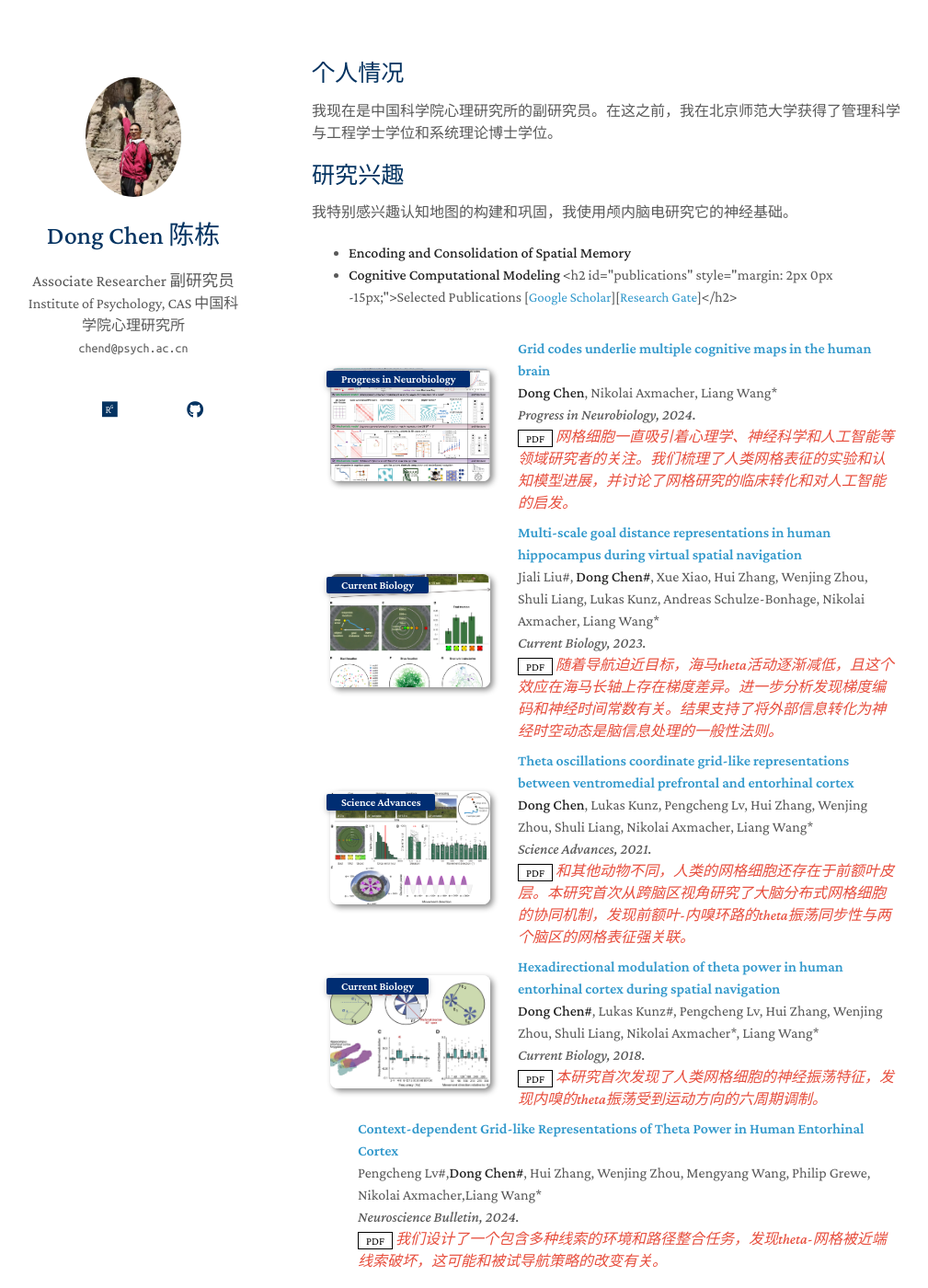
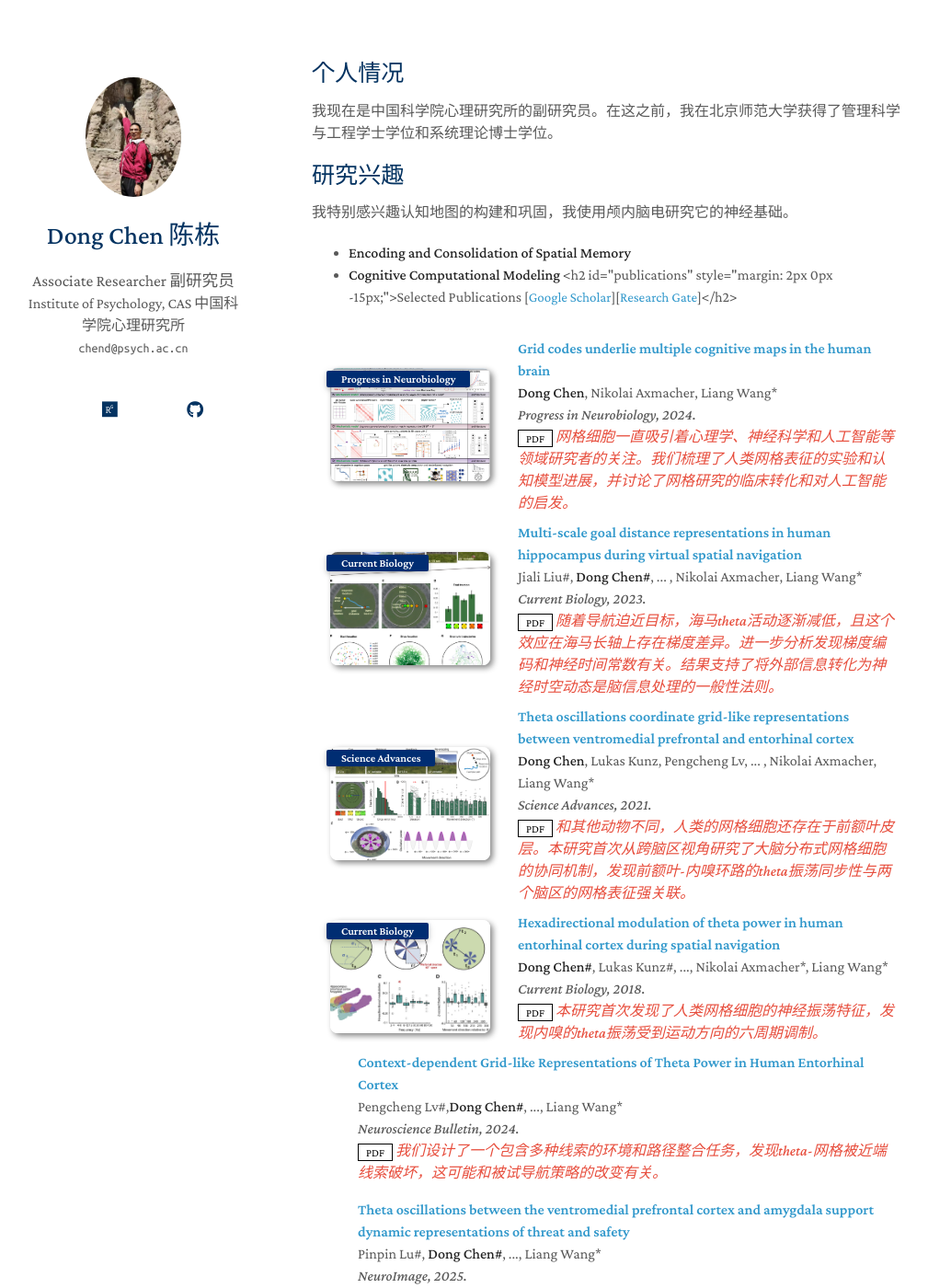
Before and after one commit to chendong567/chendong567.github.io, a Jekyll site: the page built from index.md, in a window 1280 px wide and 1400 px high. Shown: the whole window at 92% size, without its empty margins (131-1140 px from the left). Built offline with Jekyll 4.4.1, drawn with Linux system fonts in a browser that asks for light colours; a style sheet for code colours, icons or effects is not loaded; our own code applies the rules of GitHub Pages for plain Markdown files.

Commit message:
Update publications.yml

```diff
--- a/_data/publications.yml
+++ b/_data/publications.yml
@@ -7,28 +7,29 @@ main:
     image: ./assets/img/2024_ProgressinNeurobiology_GridCodesUnderlie_Chen.png
     notes: 网格细胞一直吸引着心理学、神经科学和人工智能等领域研究者的关注。我们梳理了人类网格表征的实验和认知模型进展，并讨论了网格研究的临床转化和对人工智能的启发。
   - title: Multi-scale goal distance representations in human hippocampus during virtual spatial navigation
-    authors: Jiali Liu#, <strong>Dong Chen#</strong>, Xue Xiao, Hui Zhang, Wenjing Zhou, Shuli Liang, Lukas Kunz, Andreas Schulze-Bonhage, Nikolai Axmacher, Liang Wang*
+    authors: Jiali Liu#, <strong>Dong Chen#</strong>, ... ,  Nikolai Axmacher, Liang Wang*
     conference_short: Current Biology
     conference: Current Biology, 2023.
     pdf: https://www.cell.com/current-biology/fulltext/S0960-9822(23)00481-5
     image: ./assets/img/2023_CurrentBiology_MultiscaleGoalDistance_Liu.jpg
     notes: 随着导航迫近目标，海马theta活动逐渐减低，且这个效应在海马长轴上存在梯度差异。进一步分析发现梯度编码和神经时间常数有关。结果支持了将外部信息转化为神经时空动态是脑信息处理的一般性法则。
   - title: Theta oscillations coordinate grid-like representations between ventromedial prefrontal and entorhinal cortex
-    authors: <strong>Dong Chen</strong>, Lukas Kunz, Pengcheng Lv, Hui Zhang, Wenjing Zhou, Shuli Liang, Nikolai Axmacher, Liang Wang*
+    authors: <strong>Dong Chen</strong>, Lukas Kunz, Pengcheng Lv, ... , Nikolai Axmacher, Liang Wang*
     conference_short: Science Advances
     conference: Science Advances, 2021.
     pdf: https://www.science.org/doi/full/10.1126/sciadv.abj0200
     image: ./assets/img/2021_ScienceAdvances_ThetaOscillationsCoordinate_Chen.jpg
     notes: 和其他动物不同，人类的网格细胞还存在于前额叶皮层。本研究首次从跨脑区视角研究了大脑分布式网格细胞的协同机制，发现前额叶-内嗅环路的theta振荡同步性与两个脑区的网格表征强关联。
   - title: Hexadirectional modulation of theta power in human entorhinal cortex during spatial navigation
-    authors: <strong>Dong Chen#</strong>, Lukas Kunz#, Pengcheng Lv, Hui Zhang, Wenjing Zhou, Shuli Liang, Nikolai Axmacher*, Liang Wang*
+    authors: <strong>Dong Chen#</strong>, Lukas Kunz#, ..., Nikolai Axmacher*, Liang Wang*
     conference_short: Current Biology
     conference: Current Biology, 2018.
     pdf: https://www.sciencedirect.com/science/article/pii/S0960982218311138
     image: ./assets/img/2018_cb.png
     notes: 本研究首次发现了人类网格细胞的神经振荡特征，发现内嗅的theta振荡受到运动方向的六周期调制。
+
   - title: Context‐dependent Grid‐like Representations of Theta Power in Human Entorhinal Cortex
-    authors: Pengcheng Lv#,<strong>Dong Chen#</strong>, Hui Zhang, Wenjing Zhou, Mengyang Wang, Philip Grewe, Nikolai Axmacher,Liang Wang*
+    authors: Pengcheng Lv#,<strong>Dong Chen#</strong>, ..., Liang Wang*
     conference_short: Neurosci. Bull.
     conference: Neuroscience Bulletin, 2024.
     pdf: https://link.springer.com/article/10.1007/s12264-024-01271-6
```
